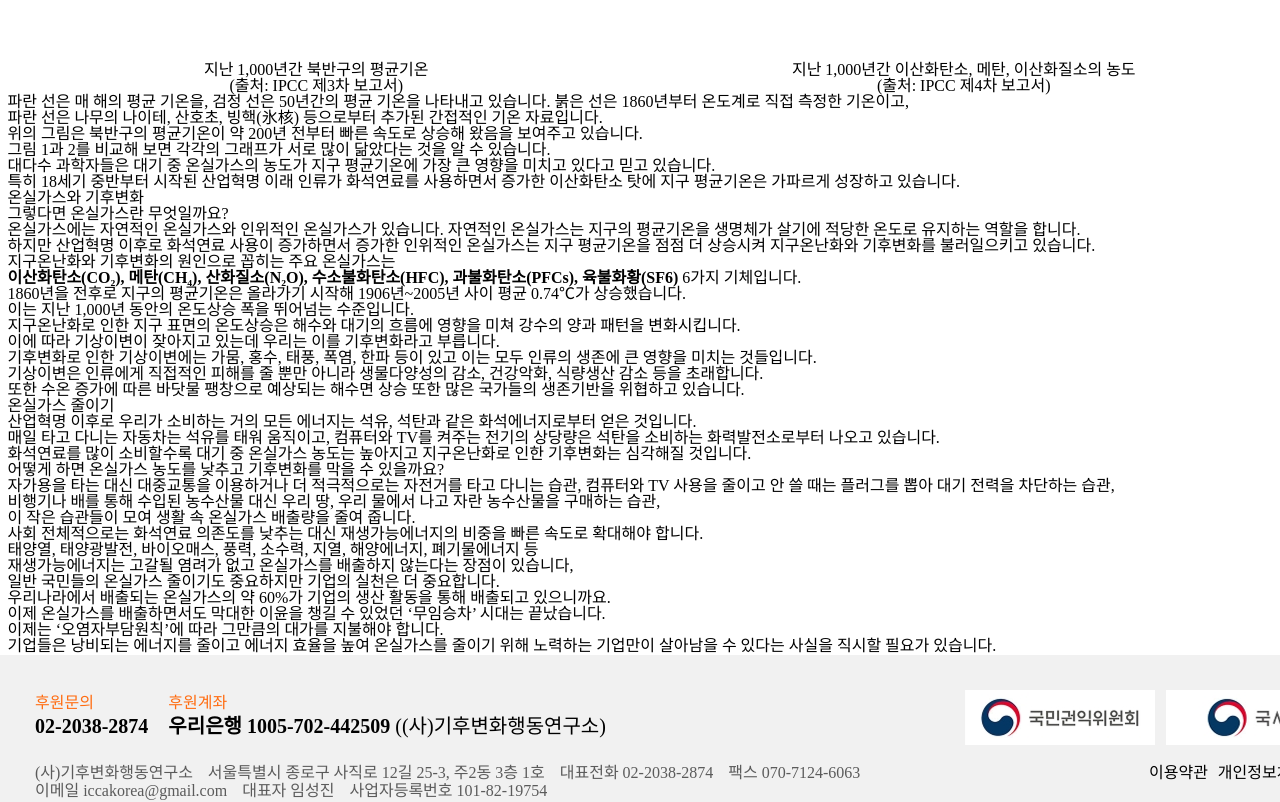
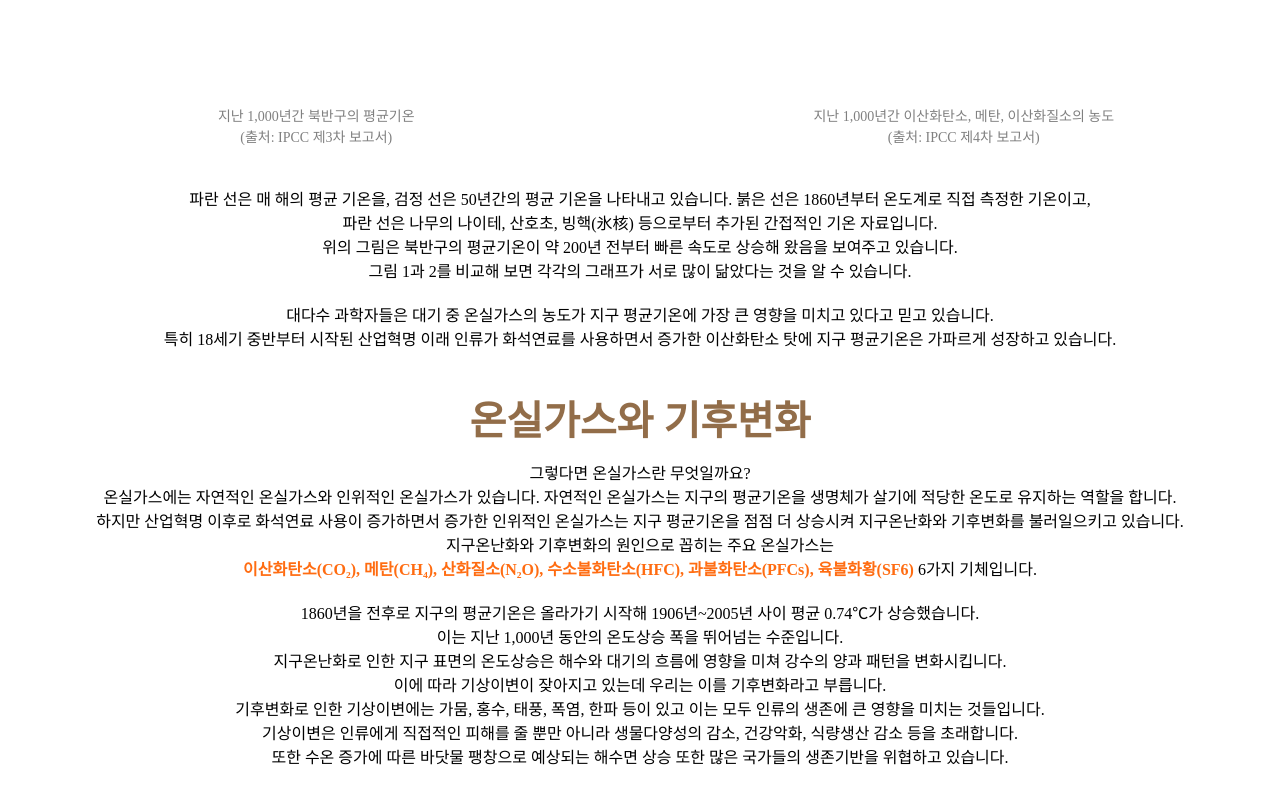
Before and after one commit to young0234/ICCA, a plain HTML site: page pages/climate-change.html in a window 1280 px wide. Shown: the part 1732-2534 px from the top of the page. Drawn offline with nearby package versions, Linux system fonts and the light colour scheme; a web font is replaced by a local one.

Commit message:
Add files via upload

```diff
--- a/scss/pages.scss
+++ b/scss/pages.scss
@@ -604,13 +604,17 @@ body {
   /* tab-content01  */
   // 기후변화란
   .exposition-inner{
-    margin: 100px auto 50px;
+    margin: 100px auto 30px;
+    h1{
+      margin-top: 50px;
+    }
     p{
       text-align: center;
       margin: auto;
       line-height: 1.2;
     }
     .IPCC{
+      background: rgb(255, 255, 237);
       box-shadow: 0 0 5px gray;
       border-radius: 20px;
       width: 1000px;
@@ -645,9 +649,36 @@ body {
           }
         }
         p{
-
+          color: gray;
+          font-size: 14px;
         }
 
+      }
+    }
+    p{
+      text-align: center;
+      margin: 20px auto;
+      line-height: 1.5;
+    }
+  }
+  .greenhouse-gas-inner{
+    &.reduce{
+      margin-bottom: 20px;
+    }
+    h1{
+      font-size: 40px;
+      font-weight: bold;
+      text-align: center;
+      margin-top: 50px;
+      margin-bottom: 15px;
+      color: #926D49;
+    }
+    text-align: center;
+    p{
+      margin: 20px;
+      line-height: 1.5;
+      strong{
+        color: $Main-orange;
       }
     }
   }
```
Also changed, not shown: css/pages.css.
